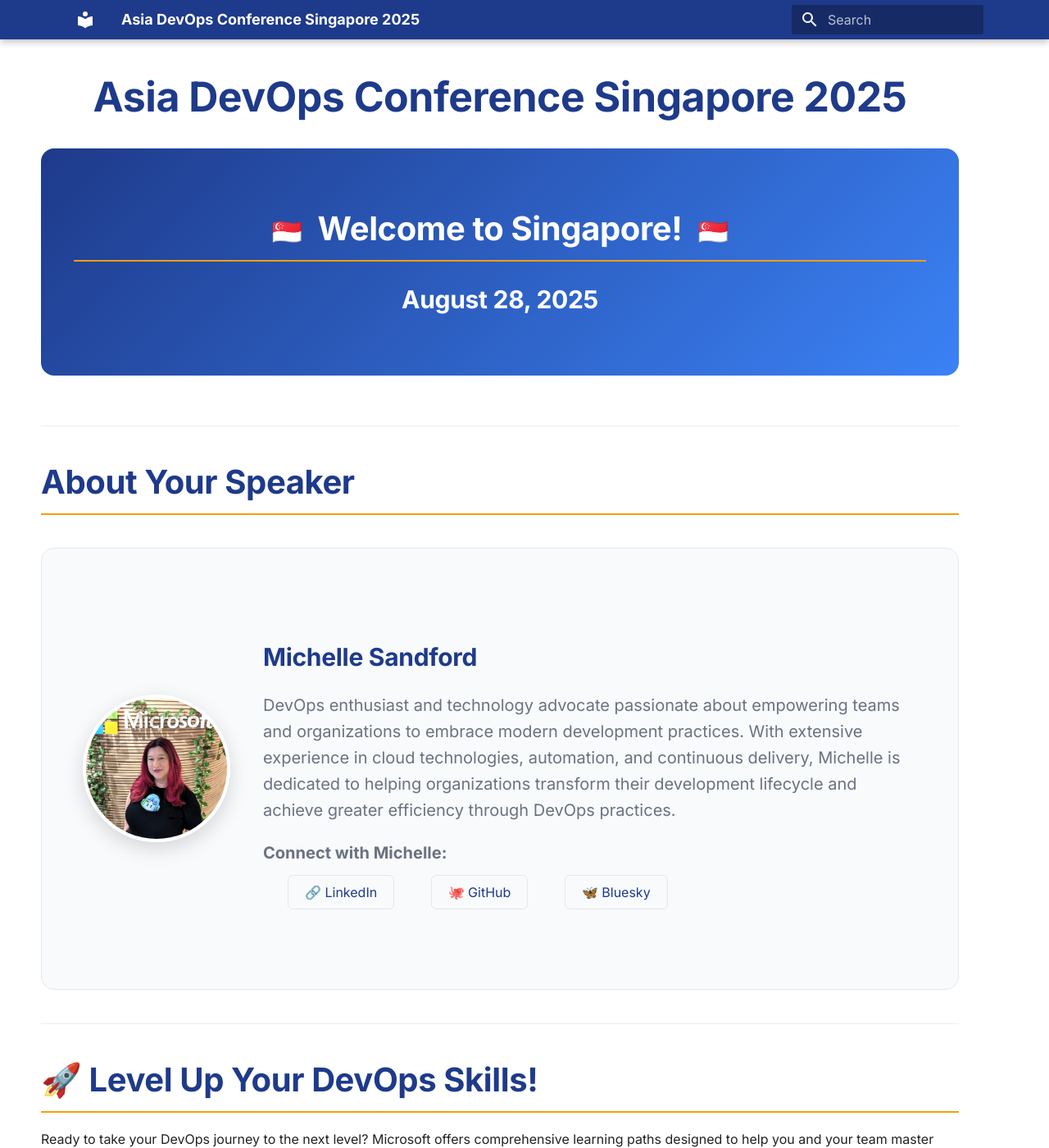
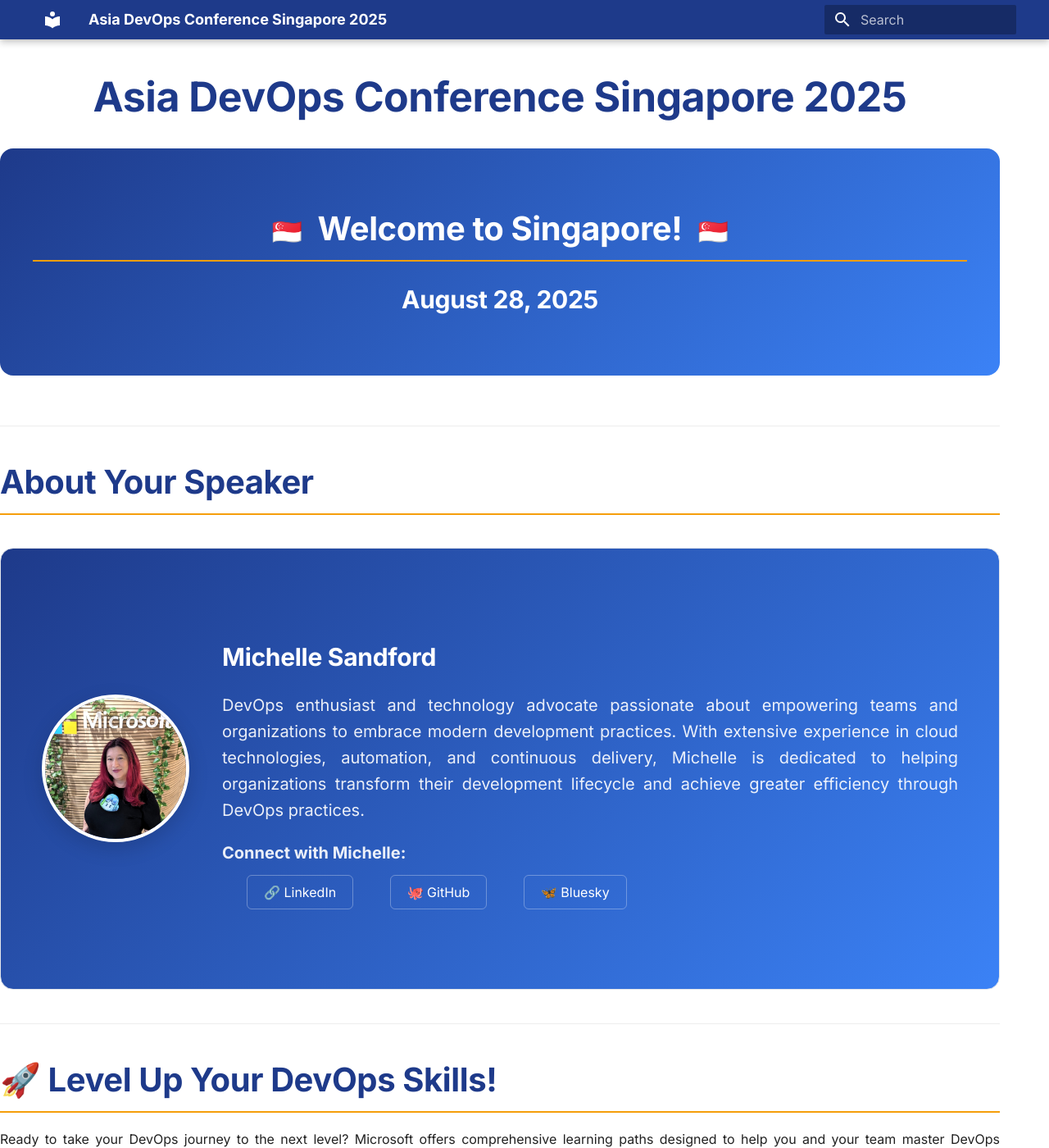
Before and after one commit to codess-aus/SingaporeDevOps, an MkDocs documentation site: the page built from docs/index.md, in a window 1280 px wide and 1400 px high. Shown: the whole window at 82% size. Built offline with MkDocs 1.6.1 and Material for MkDocs 9.7.7, drawn with Linux system fonts in a browser that asks for light colours.

Commit message:
Implement true full-width layout with professional styling improvements
- Remove right column spacing for true full-width content
- Add justified text alignment for better readability
- Apply gradient background to Michelle Sandford speaker section
- Update social links styling for gradient background
- Standardize font sizes across sections
- Improve responsive design for mobile devices
- Center content within 1200px max-width container

```diff
--- a/docs/stylesheets/extra.css
+++ b/docs/stylesheets/extra.css
@@ -22,19 +22,36 @@
 
 .md-content {
   max-width: none !important;
+  width: 100% !important;
 }
 
 .md-content__inner {
-  margin-left: auto !important;
-  margin-right: auto !important;
-  max-width: 1200px !important;
-  padding: 0 2rem !important;
+  margin-left: 0 !important;
+  margin-right: 0 !important;
+  max-width: none !important;
+  width: 100% !important;
+  padding: 0 !important;
+}
+
+/* Container for content */
+.md-typeset {
+  font-family: 'Inter', 'Segoe UI', -apple-system, BlinkMacSystemFont, sans-serif;
+  line-height: 1.6;
+  max-width: 1200px;
+  margin: 0 auto;
+  padding: 0 2rem;
+}
+
+.md-typeset p {
+  text-align: justify;
+  text-justify: inter-word;
 }
 
 /* Hide header navigation */
 .md-header__inner {
-  max-width: 1200px !important;
-  margin: 0 auto !important;
+  max-width: none !important;
+  width: 100% !important;
+  margin: 0 !important;
   padding: 0 2rem !important;
 }
 
@@ -50,12 +67,6 @@
   --md-primary-fg-color--dark: #1e40af;
   --md-accent-fg-color: var(--accent-color);
   --md-text-color: var(--text-dark);
-}
-
-/* Typography improvements */
-.md-typeset {
-  font-family: 'Inter', 'Segoe UI', -apple-system, BlinkMacSystemFont, sans-serif;
-  line-height: 1.6;
 }
 
 .md-typeset h1 {
@@ -158,7 +169,7 @@
 
 /* Professional speaker section */
 .speaker-section {
-  background: var(--background-light);
+  background: linear-gradient(135deg, var(--primary-color) 0%, var(--secondary-color) 100%);
   border-radius: 16px;
   padding: 2.5rem;
   margin: 2rem 0;
@@ -182,16 +193,17 @@
 }
 
 .speaker-info h3 {
-  color: var(--primary-color);
+  color: white;
   font-size: 1.5rem;
   margin-bottom: 0.5rem;
 }
 
 .speaker-info p {
-  color: var(--text-light);
+  color: white;
   font-size: 1rem;
   line-height: 1.6;
   margin-bottom: 1rem;
+  opacity: 0.9;
 }
 
 /* Social links styling */
@@ -207,17 +219,17 @@
 }
 
 .social-links a {
-  color: var(--primary-color);
+  color: white;
   text-decoration: none;
   font-weight: 500;
   padding: 0.5rem 1rem;
   border-radius: 6px;
   transition: all 0.3s ease;
-  border: 1px solid var(--border-color);
+  border: 1px solid rgba(255, 255, 255, 0.3);
 }
 
 .social-links a:hover {
-  background: var(--primary-color);
+  background: rgba(255, 255, 255, 0.2);
   color: white;
   transform: translateY(-2px);
 }
@@ -325,7 +337,7 @@
 
 /* Responsive design */
 @media (max-width: 768px) {
-  .md-content__inner {
+  .md-typeset {
     padding: 0 1rem !important;
   }
 
@@ -362,7 +374,7 @@
 }
 
 @media (max-width: 480px) {
-  .md-content__inner {
+  .md-typeset {
     padding: 0 0.5rem !important;
   }
 
```
